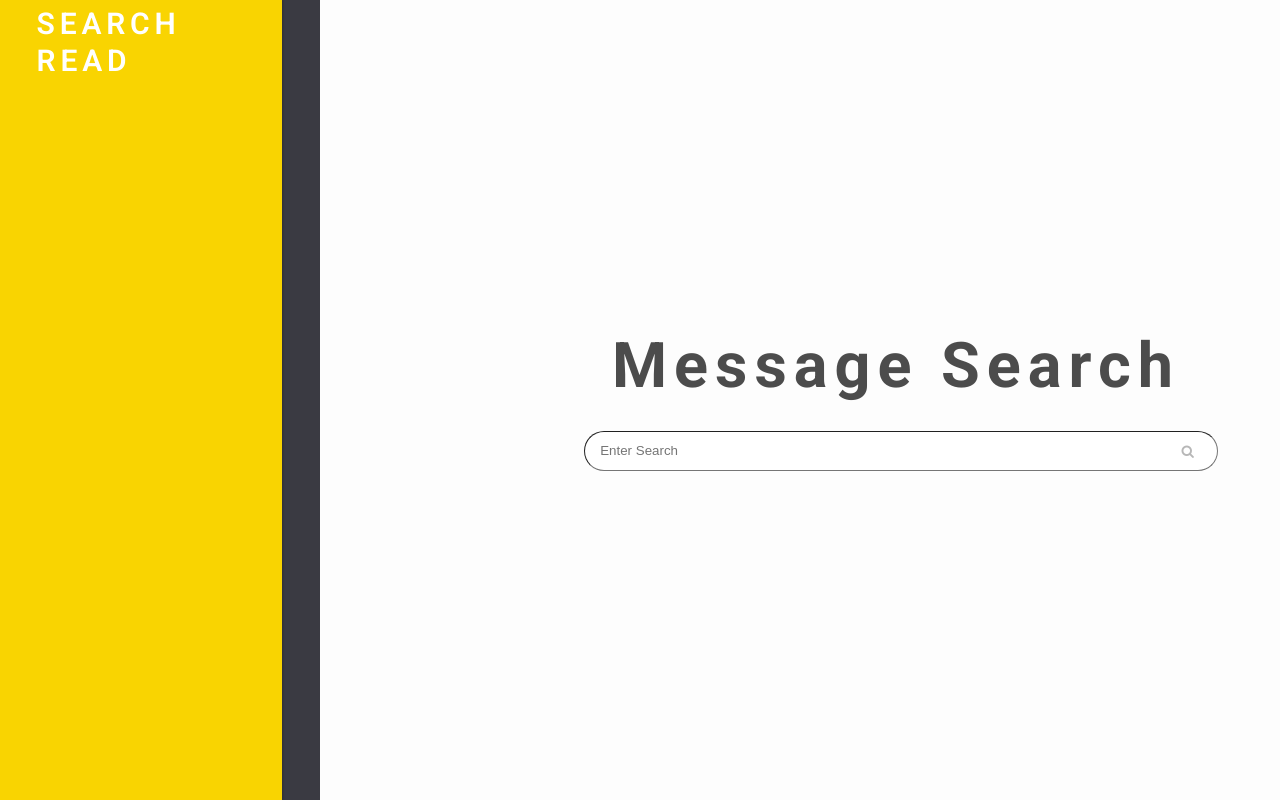
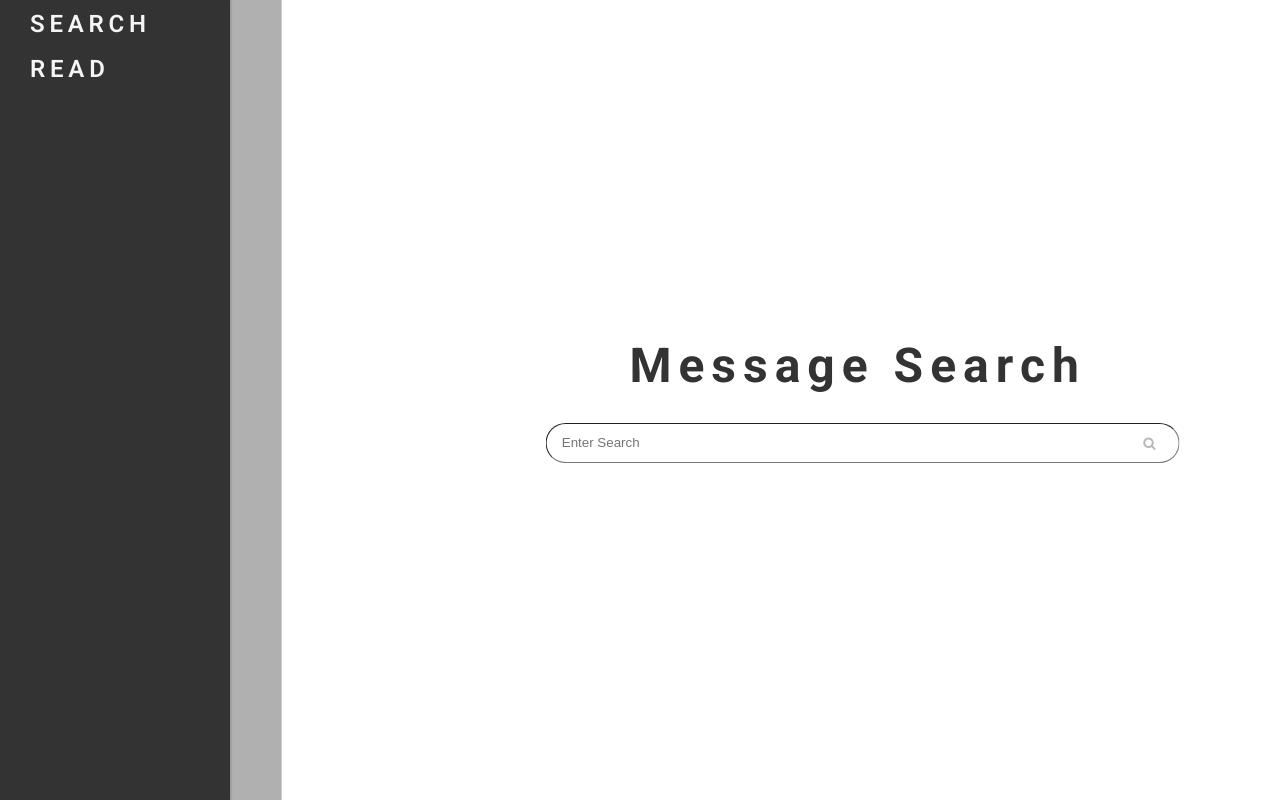
Before and after one commit to besdanielb/message-search, a React (Create React App) app: page /search in a window 1280 px wide. Built offline with nearby package versions, Linux system fonts and the light colour scheme.

Commit message:
L&F updates (font sizes, colors, etc)

```diff
--- a/package.json
+++ b/package.json
@@ -18,6 +18,7 @@
     "react-dom": "^17.0.2",
     "react-router-dom": "^5.2.0",
     "react-scripts": "4.0.3",
+    "typeface-merriweather": "^1.1.13",
     "typeface-roboto": "^1.1.13",
     "web-vitals": "^2.1.0"
   },
--- a/src/App.scss
+++ b/src/App.scss
@@ -1,12 +1,12 @@
 body {
-  background: #3a3a42;
+  background: var(--secondary-color);
   box-sizing: content-box;
 }
 
 .menu {
   position: fixed;
   height: 100vh;
-  background: var(--yellow-color);
+  background: var(--dark-color);
   width: 10vw;
   box-shadow: 1px 0 2px rgba(0, 0, 0, 0.2);
   transition: 1s;
@@ -14,16 +14,17 @@ body {
   &__icon--desktop {
     display: flex;
     justify-content: center;
-    color: white;
-    font-size: 10vw;
+    color: var(--gray-color);
+    font-size: 12.5vmin;
     transition: 0.5s ease-in-out;
   }
 
   &:hover {
-    width: 22vw;
+    width: 18vw;
   }
+
   &:hover ~ .container {
-    transform: translateX(15vw);
+    transform: translateX(12vw);
   }
 
   &:hover {
@@ -38,14 +39,11 @@ body {
 }
 
 .container {
-  width: 90vw;
   margin-left: 10vw;
-  background: #fdfdfd;
+  background: white;
   transition: 1s;
   transform-origin: left center;
-  color: #d2d2d0;
   min-height: 100vh;
-  max-height: 100%;
   display: flex;
   justify-content: center;
 }
@@ -55,8 +53,9 @@ nav {
   margin-top: 50%;
   left: -1000px;
   transition: 0.5s;
+
   ul {
-    color: white;
+    color: var(--gray-color);
     text-transform: uppercase;
     list-style-type: none;
     padding-inline-start: unset;
@@ -65,15 +64,18 @@ nav {
   li {
     line-height: 2em;
     letter-spacing: 0.3em;
+    &:last-of-type {
+      margin-top: 0.6em;
+    }
   }
 
   a {
-    font-size: 30px;
+    font-size: 3vmin;
     text-decoration: none;
-    color: white;
+    color: var(--grey-color);
     font-weight: 600;
     &:hover {
-      color: #eee;
+      color: var(--yellow-color);
     }
   }
 }
@@ -82,14 +84,8 @@ p {
   line-height: 1.5em;
 }
 
-h2 {
-  color: #bbb;
-}
-
 h1 {
   margin-bottom: 0.4em;
-  color: rgba(0, 0, 0, 0.7);
-  font-size: 3ch;
 }
 
 @media (max-width: 760px) {
@@ -125,11 +121,14 @@ h1 {
     margin-top: 8px;
 
     a {
-      font-size: 100%;
+      font-size: 1em;
     }
 
     li {
       letter-spacing: 0.2em;
+      &:last-of-type {
+        margin-top: 0;
+      }
     }
 
     ul {
@@ -138,3 +137,20 @@ h1 {
     }
   }
 }
+
+@media (min-width: 2000px) {
+  .menu {
+    width: 8vw;
+
+    &:hover {
+      width: 14vw;
+    }
+
+    &:hover ~ .container {
+      transform: translateX(8vw);
+    }
+  }
+  .container {
+    margin-left: 8vw;
+  }
+}
--- a/src/Pages/Search/search.jsx
+++ b/src/Pages/Search/search.jsx
@@ -69,6 +69,7 @@ export default function Search() {
                 <p className="message-title">
                   {result.sermonDate} | {result.sermonTitle}
                 </p>
+                <div className="underline"></div>
                 <p>{result.paragraph}</p>
               </li>
             ))
--- a/src/Pages/Search/search.scss
+++ b/src/Pages/Search/search.scss
@@ -7,7 +7,6 @@ $input-height-desktop: 3em;
     justify-content: center;
     align-items: center;
     flex-direction: column;
-    width: 85%;
 
     ul {
       list-style-type: none;
@@ -15,11 +14,12 @@ $input-height-desktop: 3em;
       opacity: 0;
 
       li {
-        margin-top: 15px;
+        margin: 2.5em 15px;
         padding: 1em 1.3em;
         transition: all 0.3s cubic-bezier(0.25, 0.8, 0.25, 1);
         border-left: 8px solid transparent;
         border-radius: 10px;
+        background-color: var(--gray-color);
 
         &:first-child {
           margin-top: 1.5em;
@@ -45,11 +45,18 @@ $input-height-desktop: 3em;
         }
         color: rgba(0, 0, 0, 0.7);
       }
+
+      .underline {
+        width: 4em;
+        margin-top: 10px;
+        border-bottom: 4px solid var(--yellow-color);
+      }
     }
   }
 
   &__input {
     width: 100%;
+    background-color: white;
     height: $input-height;
     margin-top: 1em;
     padding-left: 15px;
@@ -96,11 +103,11 @@ $input-height-desktop: 3em;
 
 .message-title {
   font-weight: bold;
+  font-size: 21px;
 }
 
 @media (min-width: 770px) {
   h1 {
-    font-size: 7ch;
     letter-spacing: 7px;
     margin-bottom: 1rem;
   }
--- a/src/index.css
+++ b/src/index.css
@@ -1,12 +1,14 @@
 :root {
-  --yellow-color: #f9d401;
+  --yellow-color: #ffe44a;
+  --dark-color: #333333;
+  --gray-color: #f5f5f5;
+  --secondary-color: #b0b0b0;
 }
 
 body {
   font-family: "Roboto", "Oxygen", "Ubuntu", "Cantarell", "Fira Sans",
     "Droid Sans", "Helvetica Neue", sans-serif;
   -webkit-font-smoothing: antialiased;
-  -moz-osx-font-smoothing: grayscale;
 }
 
 *,
@@ -15,3 +17,13 @@ body {
   box-sizing: border-box;
   margin: 0;
 }
+
+h1 {
+  font-size: 48px;
+  color: #333333;
+}
+
+h2 {
+  font-size: 36px;
+  color: #333333;
+}
```
Also changed, not shown: 2 other files (tests, documents, lock files or other folders).
